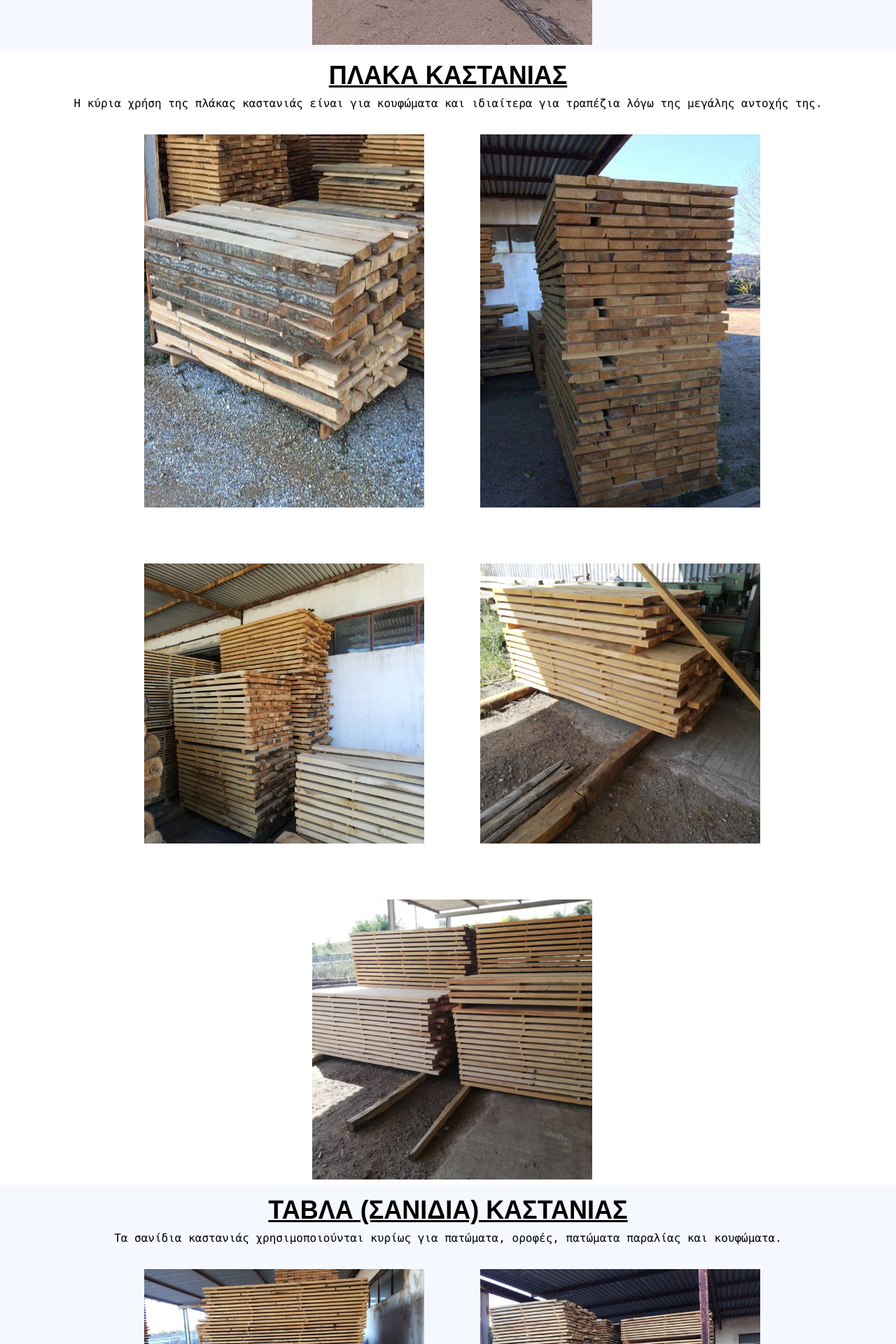
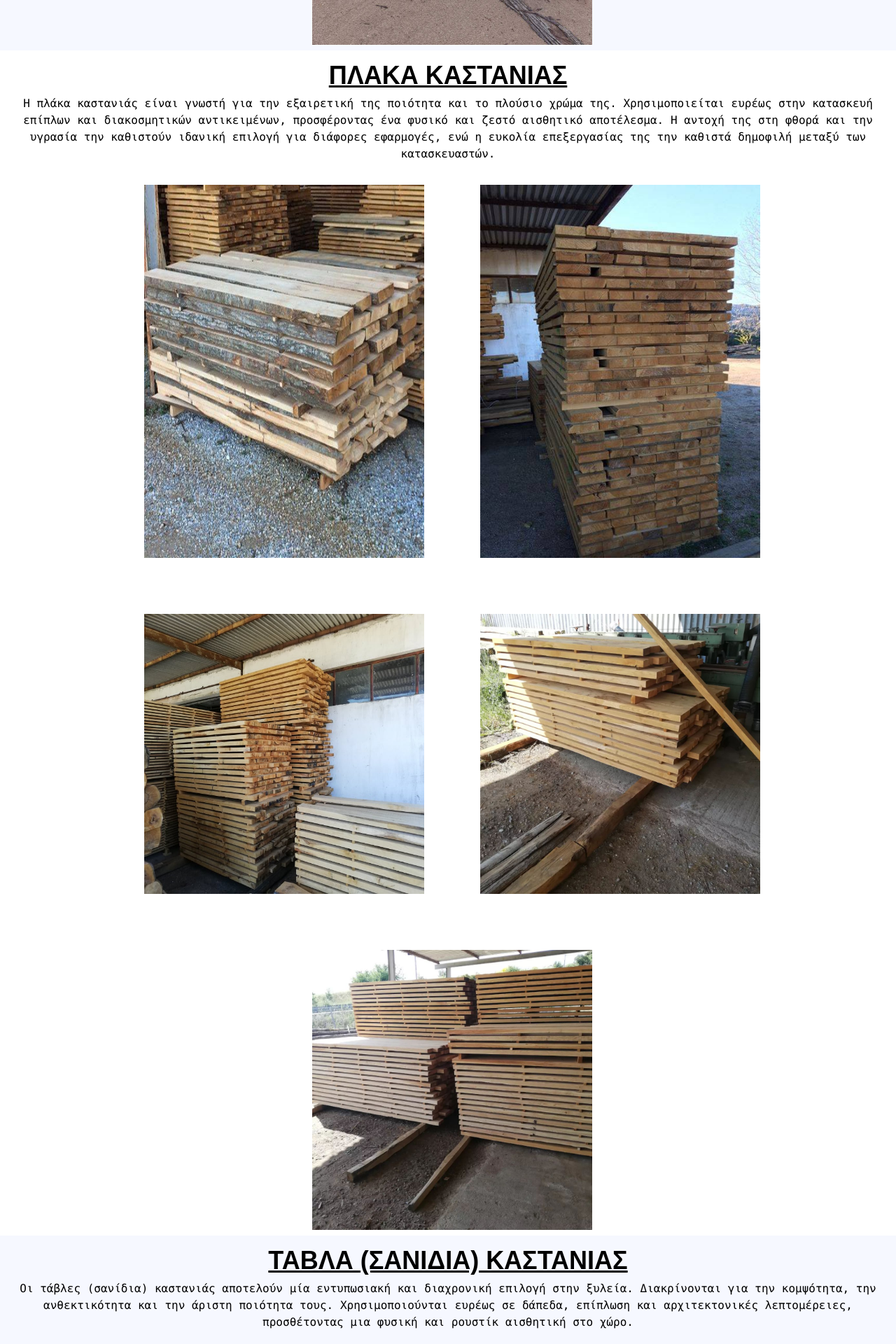
Before and after one commit to anargiris/efthimiou, a Next.js app: page /proionta in a window 1280 px wide. Shown: the part 2540-4460 px from the top of the page at 70% size. Built offline with nearby package versions, Linux system fonts and the light colour scheme; a web font is replaced by a local one.

Commit message:
added more text

```diff
--- a/pages/proionta.js
+++ b/pages/proionta.js
@@ -141,8 +141,12 @@ const proionta = () => {
           ΠΛΑΚΑ ΚΑΣΤΑΝΙΑΣ
         </h3>
         <p className="text-center font-mono">
-          Η κύρια χρήση της πλάκας καστανιάς είναι για κουφώματα και ιδιαίτερα
-          για τραπέζια λόγω της μεγάλης αντοχής της.
+          Η πλάκα καστανιάς είναι γνωστή για την εξαιρετική της ποιότητα και το
+          πλούσιο χρώμα της. Χρησιμοποιείται ευρέως στην κατασκευή επίπλων και
+          διακοσμητικών αντικειμένων, προσφέροντας ένα φυσικό και ζεστό
+          αισθητικό αποτέλεσμα. Η αντοχή της στη φθορά και την υγρασία την
+          καθιστούν ιδανική επιλογή για διάφορες εφαρμογές, ενώ η ευκολία
+          επεξεργασίας της την καθιστά δημοφιλή μεταξύ των κατασκευαστών.
         </p>
 
         <div className="flex md:flex-row flex-col md:gap-20 md:justify-center gap-5 flex-wrap mt-8 md:ml-3">
@@ -186,8 +190,11 @@ const proionta = () => {
           ΤΑΒΛΑ (ΣΑΝΙΔΙΑ) ΚΑΣΤΑΝΙΑΣ
         </h3>
         <p className="text-center font-mono">
-          Τα σανίδια καστανιάς χρησιμοποιούνται κυρίως για πατώματα, οροφές,
-          πατώματα παραλίας και κουφώματα.
+          Οι τάβλες (σανίδια) καστανιάς αποτελούν μία εντυπωσιακή και διαχρονική
+          επιλογή στην ξυλεία. Διακρίνονται για την κομψότητα, την ανθεκτικότητα
+          και την άριστη ποιότητα τους. Χρησιμοποιούνται ευρέως σε δάπεδα,
+          επίπλωση και αρχιτεκτονικές λεπτομέρειες, προσθέτοντας μια φυσική και
+          ρουστίκ αισθητική στο χώρο.
         </p>
         <div className="flex md:flex-row flex-col md:gap-20 md:justify-center gap-5 flex-wrap mt-8 md:ml-3">
           <Image
```
